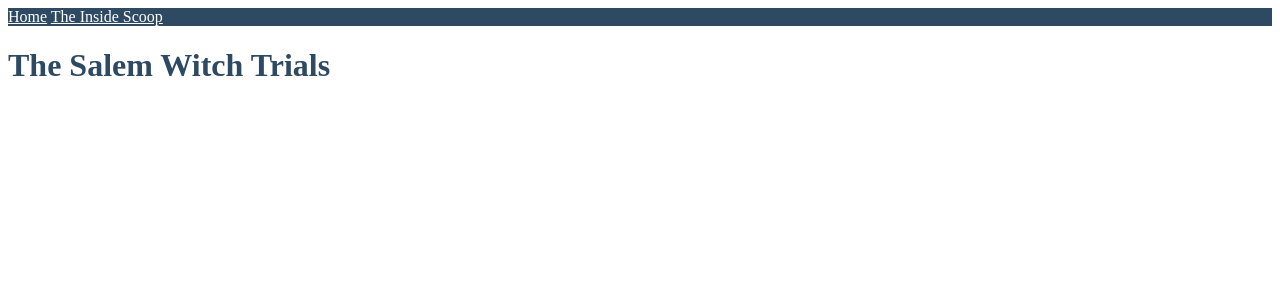
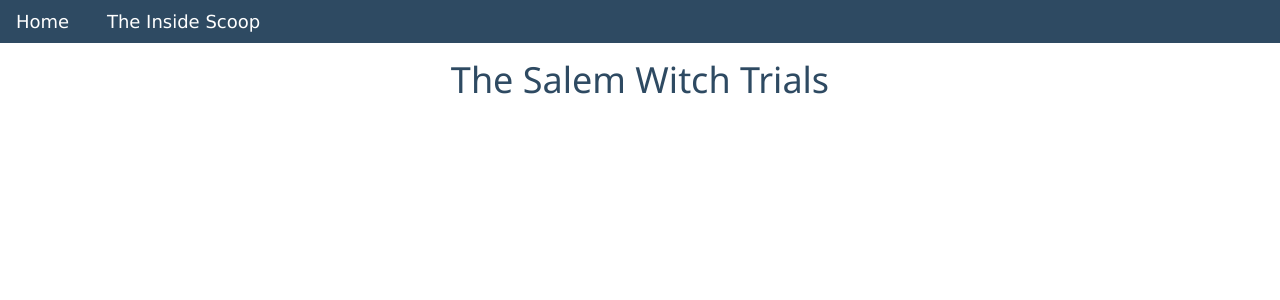
Before and after one commit to mordy-python/Witch-Trials, a Flask app: page / in a window 1280 px wide. Shown: the top 300 px of the page. Run offline with Flask 2, Linux system fonts and the light colour scheme.

Commit message:
linked to w3

```diff
--- a/templates/base.html
+++ b/templates/base.html
@@ -5,10 +5,10 @@
     <meta charset="UTF-8">
     <meta http-equiv="X-UA-Compatible" content="IE=edge">
     <meta name="viewport" content="width=device-width, initial-scale=1.0">
-    <!-- <link rel="stylesheet" href="https://www.w3schools.com/w3css/4/w3.css"> -->
+    <link rel="stylesheet" href="https://www.w3schools.com/w3css/4/w3.css">
     <link rel="stylesheet" href="{{url_for('static', filename='styles.css')}}">
-    <link rel="stylesheet" href="{{url_for('static', filename='style.css')}}">
-    <!-- <link rel="stylesheet" href="https://fonts.googleapis.com/css?family=Karma"> -->
+    <!-- <link rel="stylesheet" href="{{url_for('static', filename='style.css')}}"> -->
+    <link rel="stylesheet" href="https://fonts.googleapis.com/css?family=Karma">
     <title>Salem Witch Trials | {{title}}</title>
 </head>
 
```
